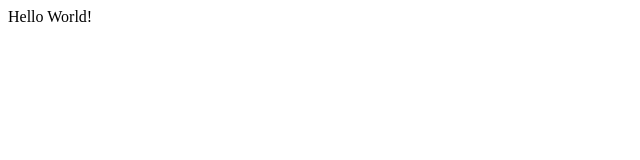
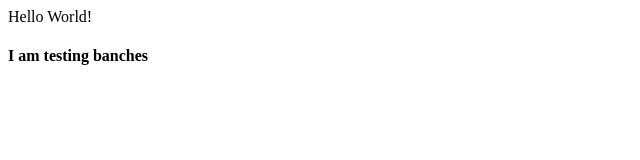
Before and after one commit to leader-kriss/Local-Repo, a plain HTML site: page index.html in a window 1280 px wide. Shown: the whole page, without its empty margins (0-640 px from the left). Drawn offline with Linux system fonts and the light colour scheme.

Commit message:
kriss branch

```diff
--- a/index.html
+++ b/index.html
@@ -1 +1,2 @@
 <p>Hello World!</p>
+<h4>I am testing banches </h4>
```
